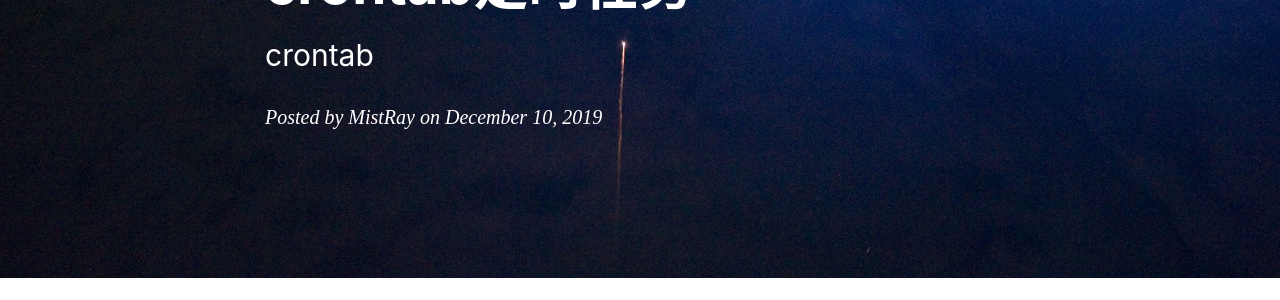
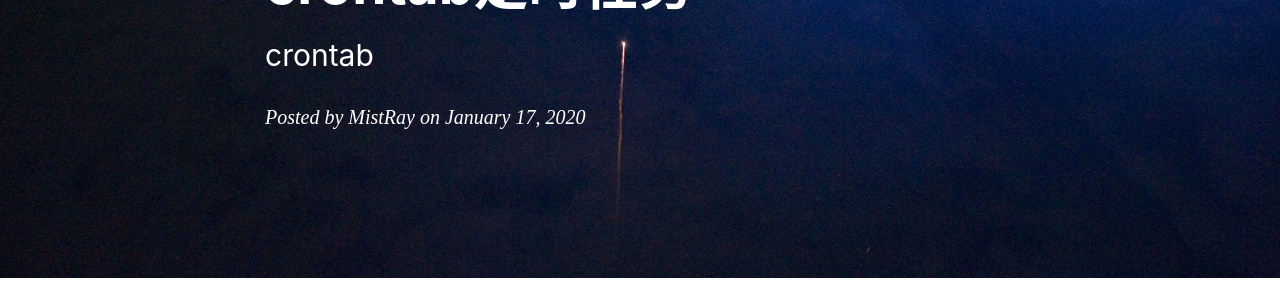
Before and after one commit to MistRay/mistray.github.io, a Jekyll site: the page built from _posts/2020-01-17-corntab定时器.md, in a window 1280 px wide and 900 px high. Shown: the part 245-545 px from the top of the window. Built offline with Jekyll 4.4.1, drawn with Linux system fonts in a browser that asks for light colours; nearby versions of some CDN libraries; comment, search, counter and statistics services are not loaded.

Commit message:
修改错误日期

```diff
--- a/_posts/2020-01-17-corntab定时器.md
+++ b/_posts/2020-01-17-corntab定时器.md
@@ -2,7 +2,7 @@
 layout:     post                    # 使用的布局（不需要改）
 title:      crontab定时任务         # 标题
 subtitle:   crontab  #副标题
-date:       2019-12-10          # 时间
+date:       2020-1-17          # 时间
 author:     MistRay                      # 作者
 header-img: img/post-bg-7.jpg #这篇文章标题背景图片
 catalog: true                       # 是否归档
```
